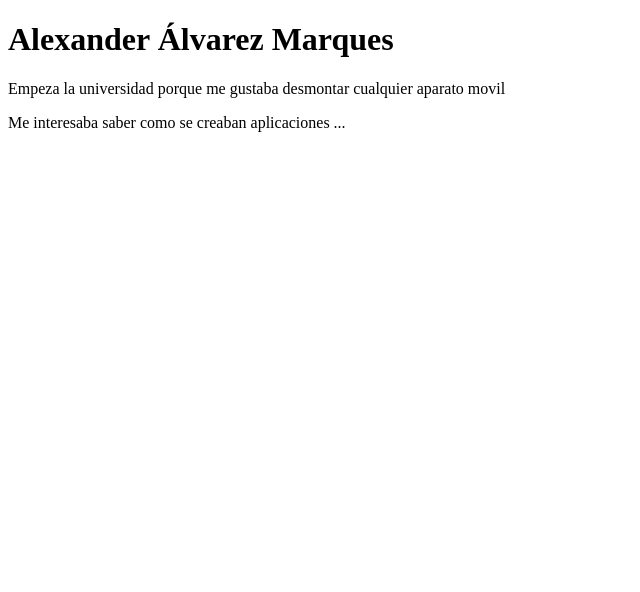
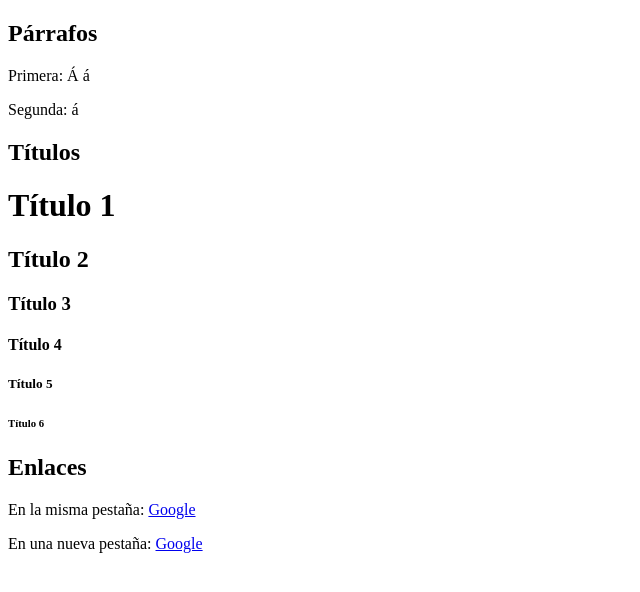
Before and after one commit to LaProvidencia-Alexander/Mi_primera_web, a plain HTML site: page index.html in a window 1280 px wide. Shown: the whole page, without its empty margins (0-640 px from the left). Drawn offline with Linux system fonts and the light colour scheme.

Commit message:
Update index.html

```diff
--- a/index.html
+++ b/index.html
@@ -1,13 +1,30 @@
 <!DOCTYPE html>
-<html lang="en">
+<html lang="es">
 <head>
+    <!-- Caracteres especiales -->
     <meta charset="UTF-8">
+    <!-- Adaptar a distintos tamaños de pantalla -->
     <meta name="viewport" content="width=device-width, initial-scale=1.0">
-    <title>Mi primer página web</title>
+    <!-- Titulo de la pestaña -->
+    <title>Mi primer título</title>
 </head>
 <body>
-    <h1>Alexander Álvarez Marques</h1>
-    <p>Empeza la universidad porque me gustaba desmontar cualquier aparato movil</p>
-    <p>Me interesaba saber como se creaban aplicaciones ...</p>
+
+    <h2>Párrafos</h2>
+    <p>Primera: Á á</p>
+    <p>Segunda: &aacute;</p>
+
+    <h2>Títulos</h2>
+    <h1>Título 1</h1>
+    <h2>Título 2</h2>
+    <h3>Título 3</h3>
+    <h4>Título 4</h4>
+    <h5>Título 5</h5>
+    <h6>Título 6</h6>
+
+    <h2>Enlaces</h2>
+    <p>En la misma pestaña: <a href="https:\\www.google.com">Google</a></p>
+    <p>En una nueva pestaña: <a href="https:\\www.google.com" target="_blank">Google</a></p>
+
 </body>
 </html>
```
